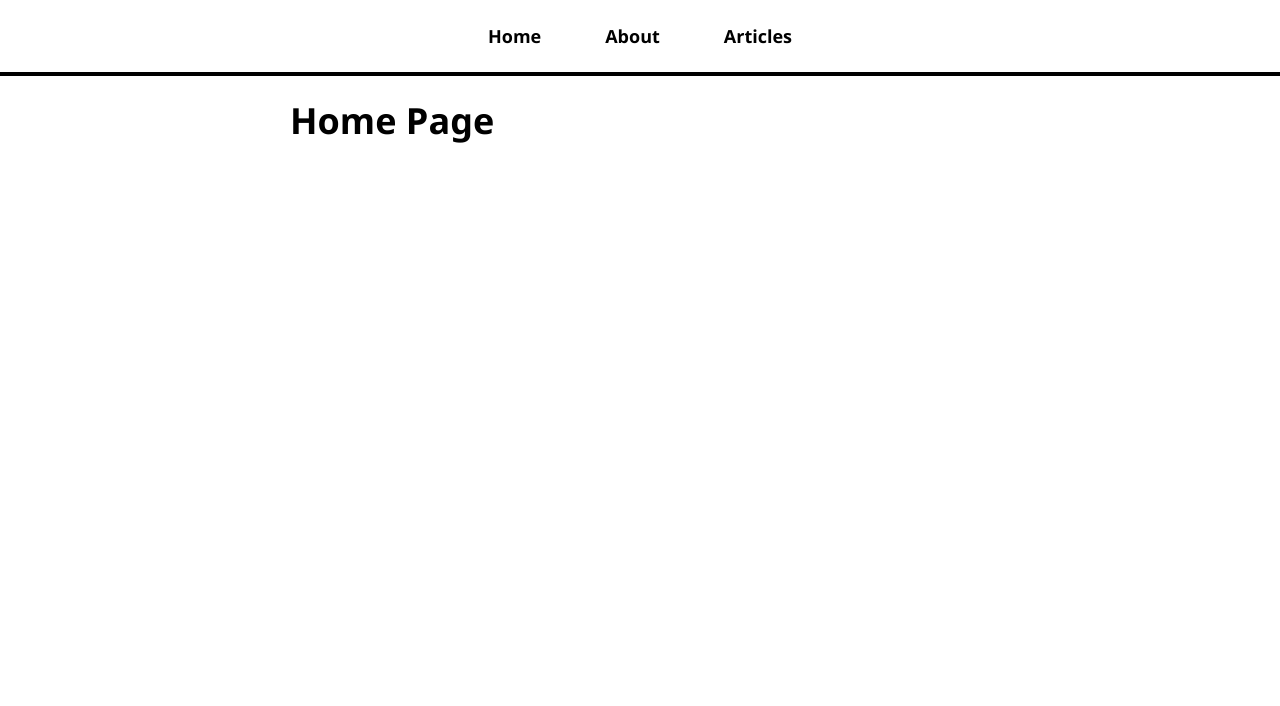
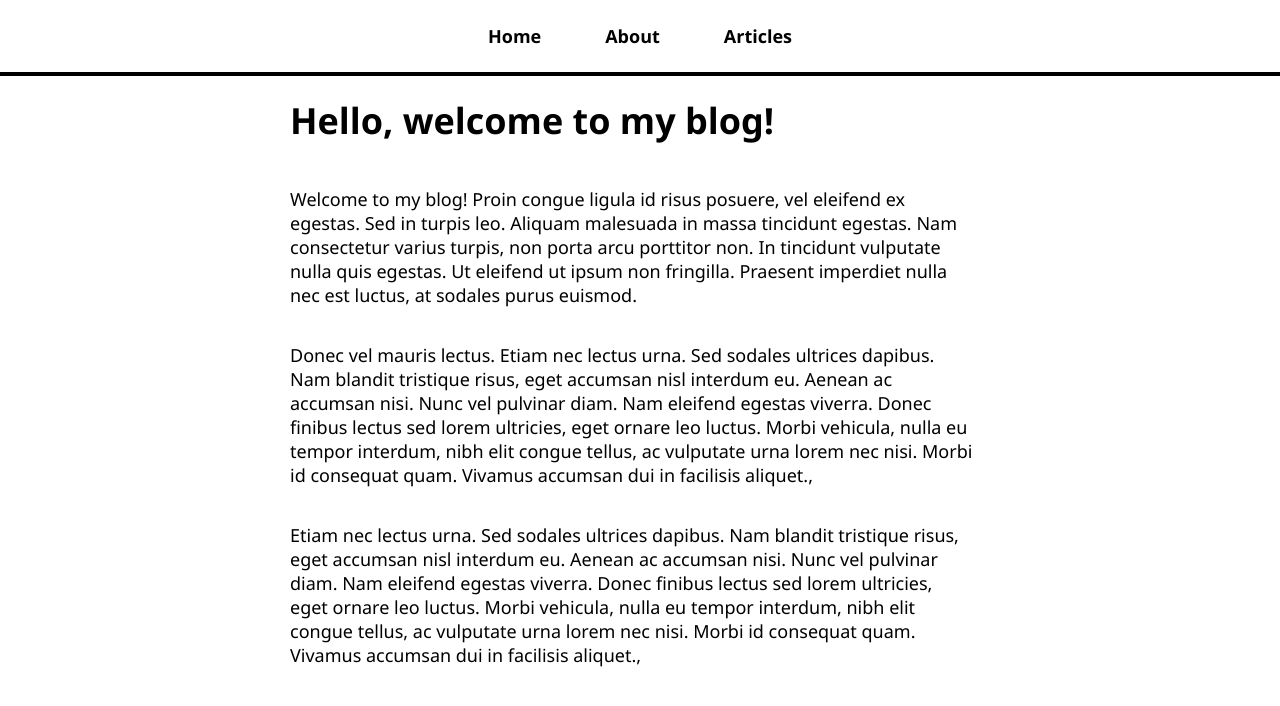
Before and after one commit to mr-selviraja/simple-blog, a React (Create React App) app: page / in a window 1280 px wide. Shown: the top 706 px of the page. Built offline with nearby package versions, Linux system fonts and the light colour scheme.

Commit message:
404 page has been created and completed the frontend of the App

```diff
--- a/src/App.js
+++ b/src/App.js
@@ -5,6 +5,7 @@
 import AboutPage from "./pages/AboutPage";
 import ArticlesListPage from "./pages/ArticlesListPage";
 import ArticlePage from "./pages/ArticlePage";
+import NotFoundPage from "./pages/NotFoundPage";
 
 function App() {
   return (
@@ -18,6 +19,7 @@
             <Route path="/articles" element={<ArticlesListPage />} />
             {/* here :articleId is a URL parameter */}
             <Route path="/articles/:articleId" element={<ArticlePage />} />
+            <Route path="*" element={<NotFoundPage />} />
           </Routes>
         </div>
       </div>
--- a/src/pages/AboutPage.js
+++ b/src/pages/AboutPage.js
@@ -1,5 +1,31 @@
-const AboutPage = () => {
-  return <h1>About Page</h1>;
-};
+const AboutPage = () => (
+  <>
+    <h1>About Me</h1>
+    <p>
+      Welcome to my blog! Proin congue ligula id risus posuere, vel eleifend ex
+      egestas. Sed in turpis leo. Aliquam malesuada in massa tincidunt egestas.
+      Nam consectetur varius turpis, non porta arcu porttitor non. In tincidunt
+      vulputate nulla quis egestas. Ut eleifend ut ipsum non fringilla. Praesent
+      imperdiet nulla nec est luctus, at sodales purus euismod.
+    </p>
+    <p>
+      Donec vel mauris lectus. Etiam nec lectus urna. Sed sodales ultrices
+      dapibus. Nam blandit tristique risus, eget accumsan nisl interdum eu.
+      Aenean ac accumsan nisi. Nunc vel pulvinar diam. Nam eleifend egestas
+      viverra. Donec finibus lectus sed lorem ultricies, eget ornare leo luctus.
+      Morbi vehicula, nulla eu tempor interdum, nibh elit congue tellus, ac
+      vulputate urna lorem nec nisi. Morbi id consequat quam. Vivamus accumsan
+      dui in facilisis aliquet.,
+    </p>
+    <p>
+      Etiam nec lectus urna. Sed sodales ultrices dapibus. Nam blandit tristique
+      risus, eget accumsan nisl interdum eu. Aenean ac accumsan nisi. Nunc vel
+      pulvinar diam. Nam eleifend egestas viverra. Donec finibus lectus sed
+      lorem ultricies, eget ornare leo luctus. Morbi vehicula, nulla eu tempor
+      interdum, nibh elit congue tellus, ac vulputate urna lorem nec nisi. Morbi
+      id consequat quam. Vivamus accumsan dui in facilisis aliquet.,
+    </p>
+  </>
+);
 
 export default AboutPage;
--- a/src/pages/ArticlePage.js
+++ b/src/pages/ArticlePage.js
@@ -1,4 +1,5 @@
 import { useParams } from "react-router-dom";
+import NotFoundPage from "./NotFoundPage";
 import articles from "./article-content";
 
 const ArticlePage = () => {
@@ -6,6 +7,10 @@
   // const params = useParams();
   const { articleId } = useParams();
   const article = articles.find((article) => article.name === articleId);
+
+  if (!article) {
+    return <NotFoundPage />;
+  }
 
   return (
     <>
--- a/src/pages/HomePage.js
+++ b/src/pages/HomePage.js
@@ -1,5 +1,31 @@
-const HomePage = () => {
-  return <h1>Home Page</h1>;
-};
+const HomePage = () => (
+  <>
+    <h1>Hello, welcome to my blog!</h1>
+    <p>
+      Welcome to my blog! Proin congue ligula id risus posuere, vel eleifend ex
+      egestas. Sed in turpis leo. Aliquam malesuada in massa tincidunt egestas.
+      Nam consectetur varius turpis, non porta arcu porttitor non. In tincidunt
+      vulputate nulla quis egestas. Ut eleifend ut ipsum non fringilla. Praesent
+      imperdiet nulla nec est luctus, at sodales purus euismod.
+    </p>
+    <p>
+      Donec vel mauris lectus. Etiam nec lectus urna. Sed sodales ultrices
+      dapibus. Nam blandit tristique risus, eget accumsan nisl interdum eu.
+      Aenean ac accumsan nisi. Nunc vel pulvinar diam. Nam eleifend egestas
+      viverra. Donec finibus lectus sed lorem ultricies, eget ornare leo luctus.
+      Morbi vehicula, nulla eu tempor interdum, nibh elit congue tellus, ac
+      vulputate urna lorem nec nisi. Morbi id consequat quam. Vivamus accumsan
+      dui in facilisis aliquet.,
+    </p>
+    <p>
+      Etiam nec lectus urna. Sed sodales ultrices dapibus. Nam blandit tristique
+      risus, eget accumsan nisl interdum eu. Aenean ac accumsan nisi. Nunc vel
+      pulvinar diam. Nam eleifend egestas viverra. Donec finibus lectus sed
+      lorem ultricies, eget ornare leo luctus. Morbi vehicula, nulla eu tempor
+      interdum, nibh elit congue tellus, ac vulputate urna lorem nec nisi. Morbi
+      id consequat quam. Vivamus accumsan dui in facilisis aliquet.,
+    </p>
+  </>
+);
 
 export default HomePage;
--- a/src/pages/NotFoundPage.js
+++ b/src/pages/NotFoundPage.js
@@ -0,0 +1,3 @@
+const NotFoundPage = () => <h1>404: Page not Found!</h1>;
+
+export default NotFoundPage;
```
